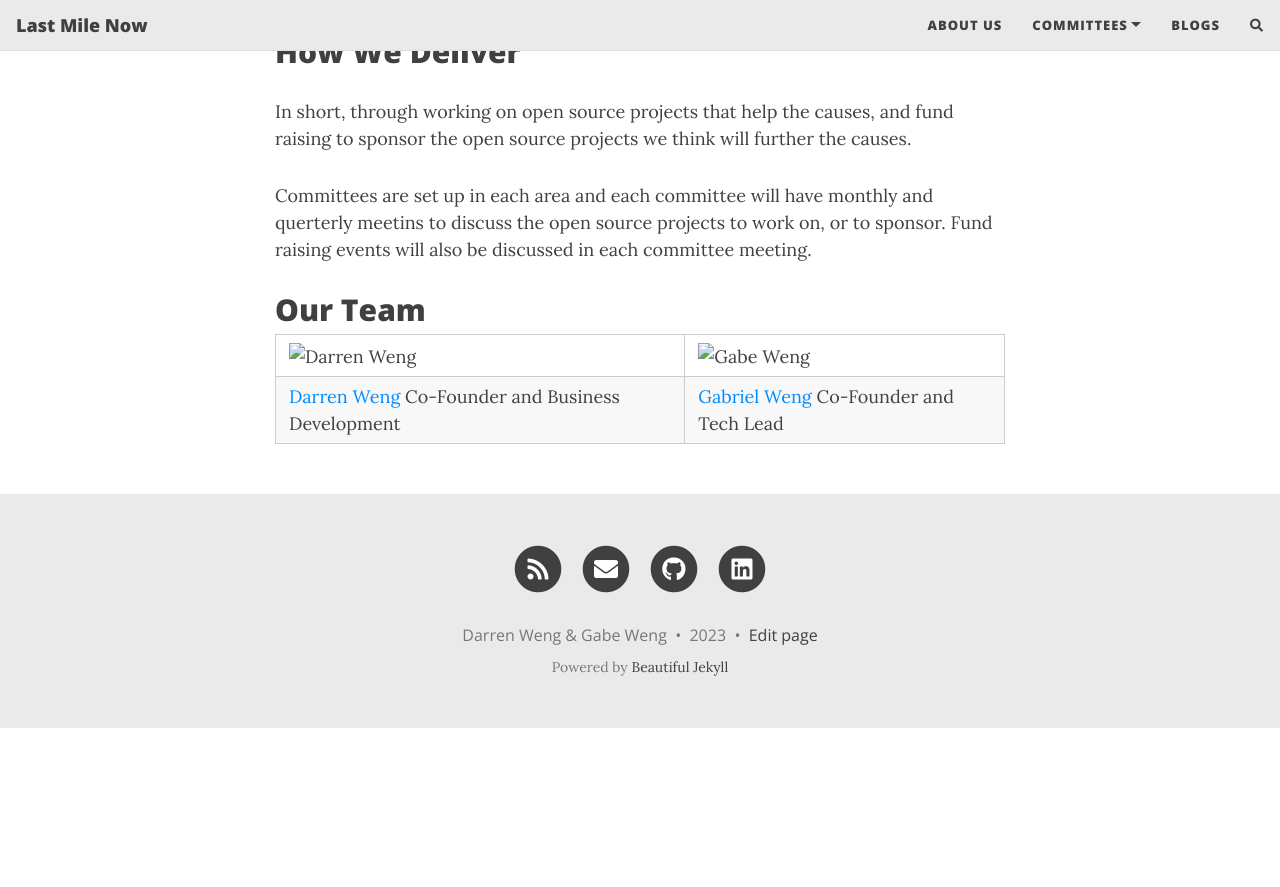
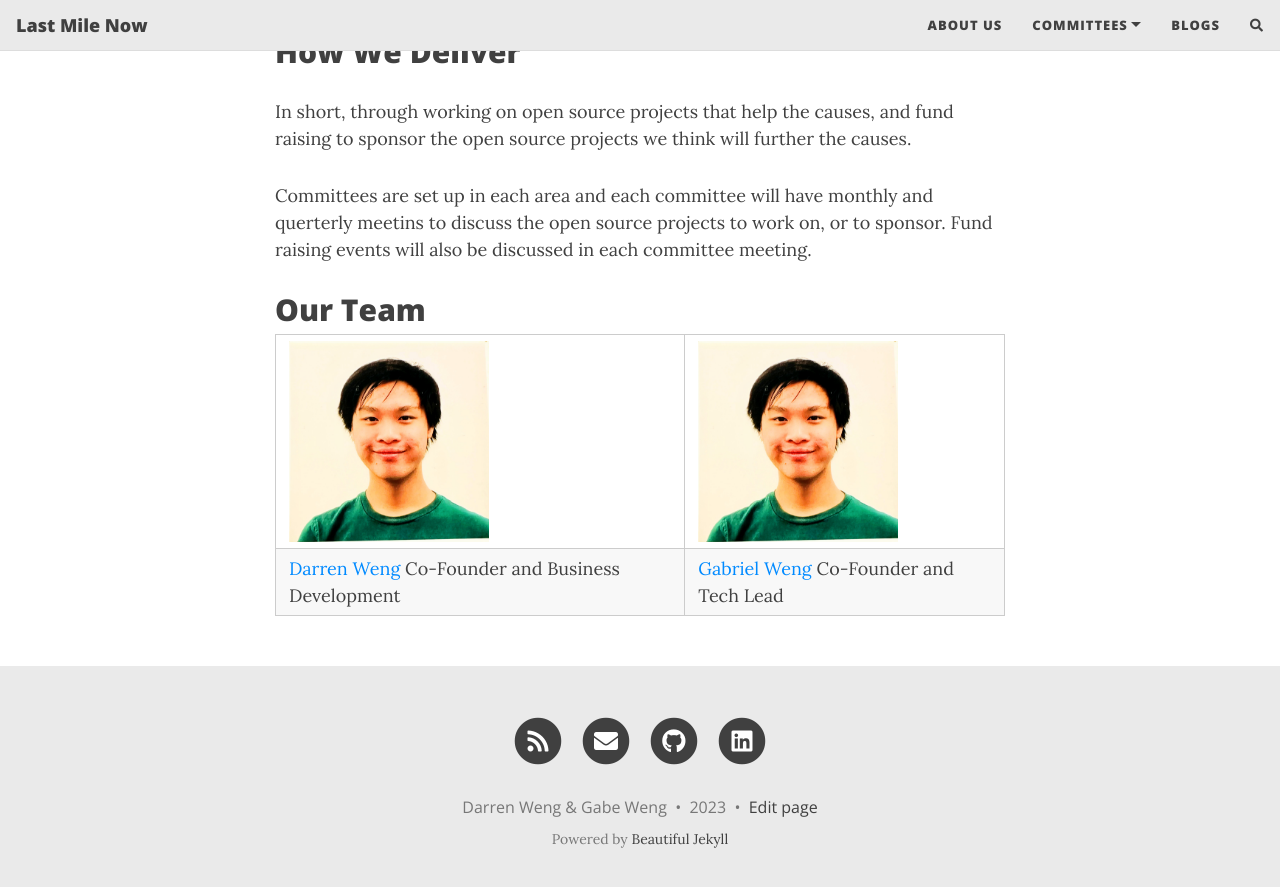
Before and after one commit to LastMileNow/lastmilenow.github.io, a Jekyll site: the page built from about.md, in a window 1280 px wide and 900 px high, scrolled down 712 px. Shown: the top 887 px of the window. Built offline with Jekyll 4.4.1, drawn with Linux system fonts in a browser that asks for light colours; nearby versions of some CDN libraries; comment, search, counter and statistics services are not loaded; before the commit the page ends 1440 px from its top, so only the background shows below that.

Commit message:
tried to fix the photo

```diff
--- a/about.md
+++ b/about.md
@@ -22,5 +22,5 @@ Committees are set up in each area and each committee will have monthly and quer
 ## Our Team
 
 | --- | --- |
-| <img src="./assets/img/gabeweng.jpg" alt="Darren Weng" width="200"/>| <img src="./assets/img/gabeweng.jpg" alt="Gabe Weng" width="200"/> |
+| <img src="/assets/img/gabeweng.jpg" alt="Darren Weng" width="200"/>| <img src="/assets/img/gabeweng.jpg" alt="Gabe Weng" width="200"/> |
 [Darren Weng](https://www.darrenweng.com) Co-Founder and Business Development |[Gabriel Weng](https://www.gabrielweng.com)  Co-Founder and Tech Lead |
```
